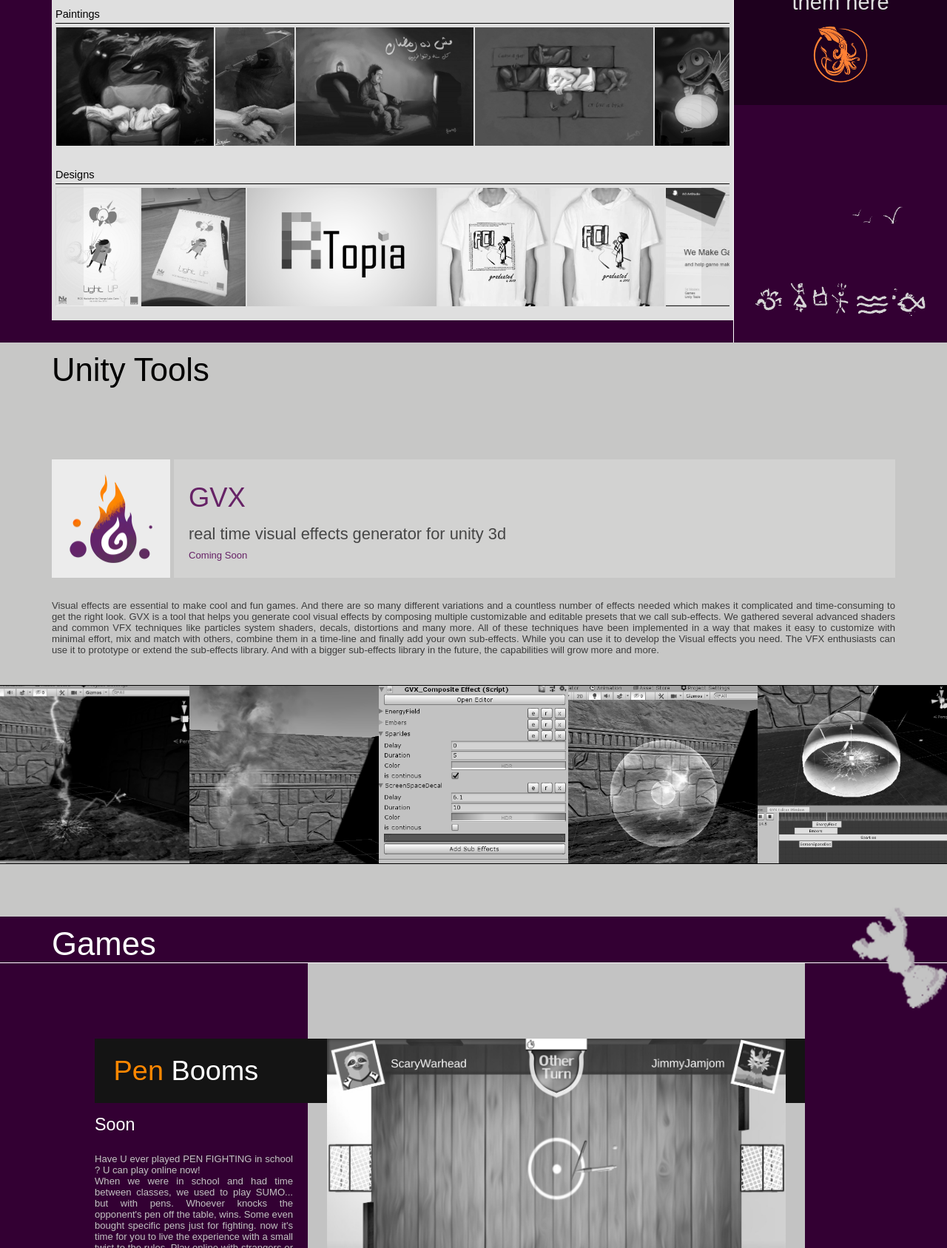
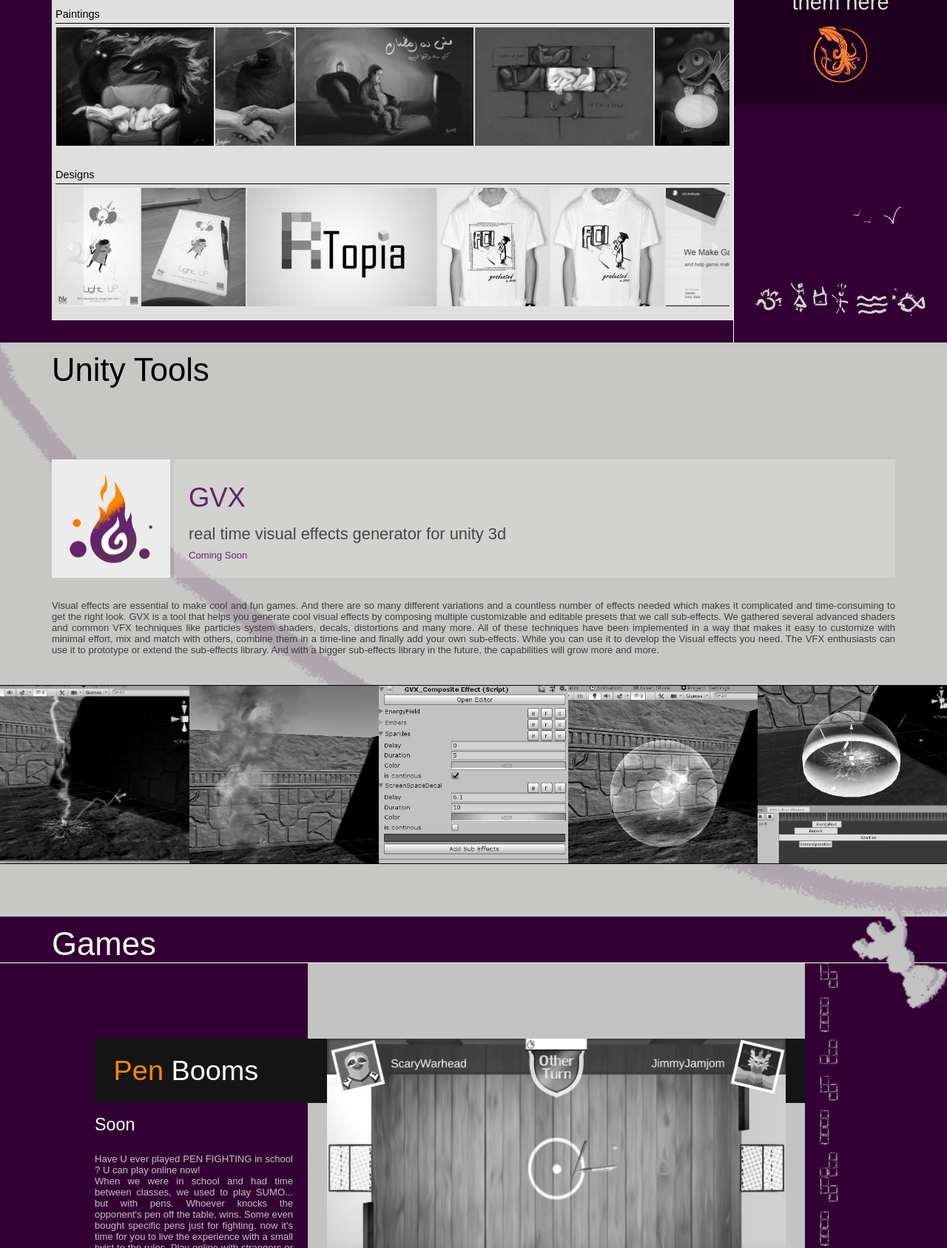
Before and after one commit to ag-mythology/ag-mythology-website, a plain HTML site: page index.html in a window 1280 px wide. Shown: the part 1113-2800 px from the top of the page at 74% size. Drawn offline with nearby package versions, Linux system fonts and the light colour scheme; the site is published under a folder, as on GitHub Pages, so addresses that start at the root find nothing.

Commit message:
updates background image links

```diff
--- a/css/artstore-style.css
+++ b/css/artstore-style.css
@@ -96,11 +96,11 @@
 
 .hidden-button-left{
     left: 0px;
-    background-image: url("/Images/arrow-left.png");
+    background-image: url("../Images/arrow-left.png");
 }
 .hidden-button-right{
     right: 0px;
-    background-image: url("/Images/arrow-right.png");
+    background-image: url("../Images/arrow-right.png");
 }
 
 .hidden-button-left:hover,.hidden-button-right:hover{
--- a/css/games-section.css
+++ b/css/games-section.css
@@ -175,7 +175,7 @@
     bottom: 18%;
     width: 5vw;
     right: -5vw;
-    background-image: url(/Images/games-tettris.png);
+    background-image: url("../Images/games-tettris.png");
     background-repeat: repeat-y;
     background-position: center top;
     background-size: 2vw auto;
--- a/css/landingstyle.css
+++ b/css/landingstyle.css
@@ -2,7 +2,7 @@ html,body{
   font-size: calc(6px + 0.1vmax);
 }
 #landing-view {
-  background-image: url("/Images/BG.png");
+  background-image: url("../Images/BG.png");
   background-repeat: no-repeat;
   background-size: cover;
   background-position: center;
@@ -29,7 +29,7 @@ a{
 }
 .grey-image:hover{
   filter: grayscale(0);
-  cursor: url("/Images/pulb-cursor.png") 16 16,auto;
+  cursor: url("../Images/pulb-cursor.png") 16 16,auto;
 }
 
 @keyframes shrinkhieght {
--- a/css/tools-section.css
+++ b/css/tools-section.css
@@ -1,5 +1,5 @@
 #tools-section{
-    background-image: url("/Images/tools-bg.png");
+    background-image: url("../Images/tools-bg.png");
     background-size: cover;
     display: flex;
     flex-flow: column;
```
